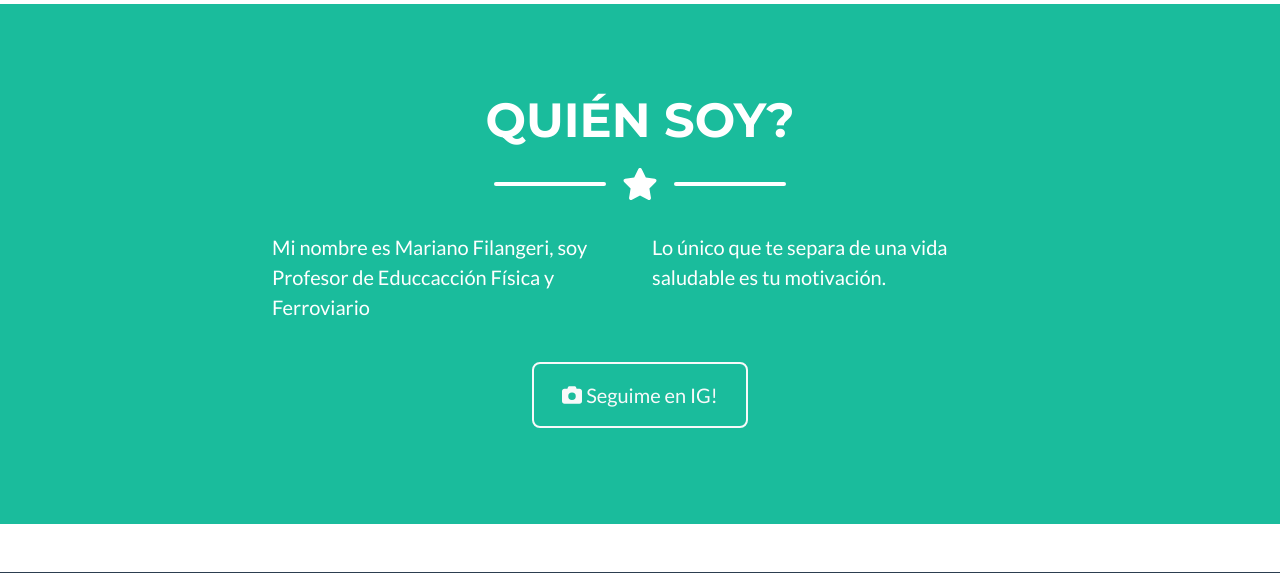
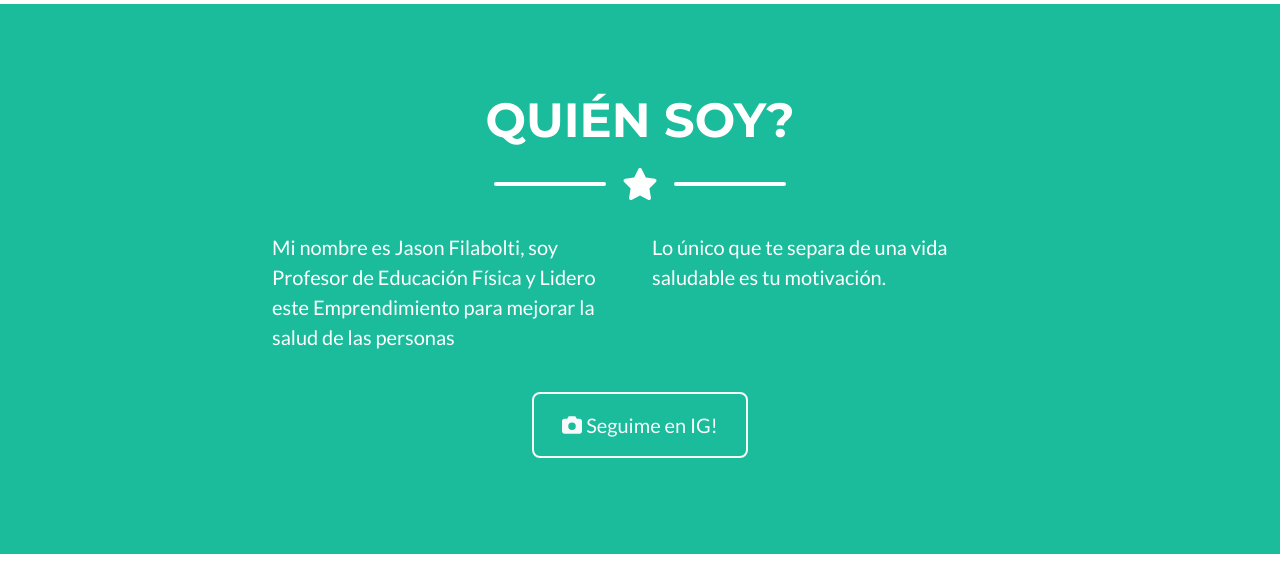
Before and after one commit to educadin19/PlaygroundFinalProject-Cadin, a Django app: page / in a window 1280 px wide. Shown: the part 1825-2398 px from the top of the page. Run offline with Django 5.2, Linux system fonts and the light colour scheme; some libraries are stand-ins or nearby versions.

Commit message:
Pre Entrega Finalizada

```diff
--- a/project/core/templates/core/about.html
+++ b/project/core/templates/core/about.html
@@ -11,7 +11,8 @@
         </div>
         <!-- About Section Content-->
         <div class="row">
-            <div class="col-lg-4 ms-auto"><p class="lead">Mi nombre es Mariano Filangeri, soy Profesor de Educcacción Física y Ferroviario</p></div>
+            <div class="col-lg-4 ms-auto"><p class="lead">Mi nombre es Jason Filabolti, soy Profesor de Educación Física y Lidero este Emprendimiento para mejorar la salud de las personas</p></div>
+            <br>
             <div class="col-lg-4 me-auto"><p class="lead">Lo único que te separa de una vida saludable es tu motivación.</p></div>
         </div>
         <!-- About Section Button-->
```
Also changed, not shown: project/db.sqlite3.
